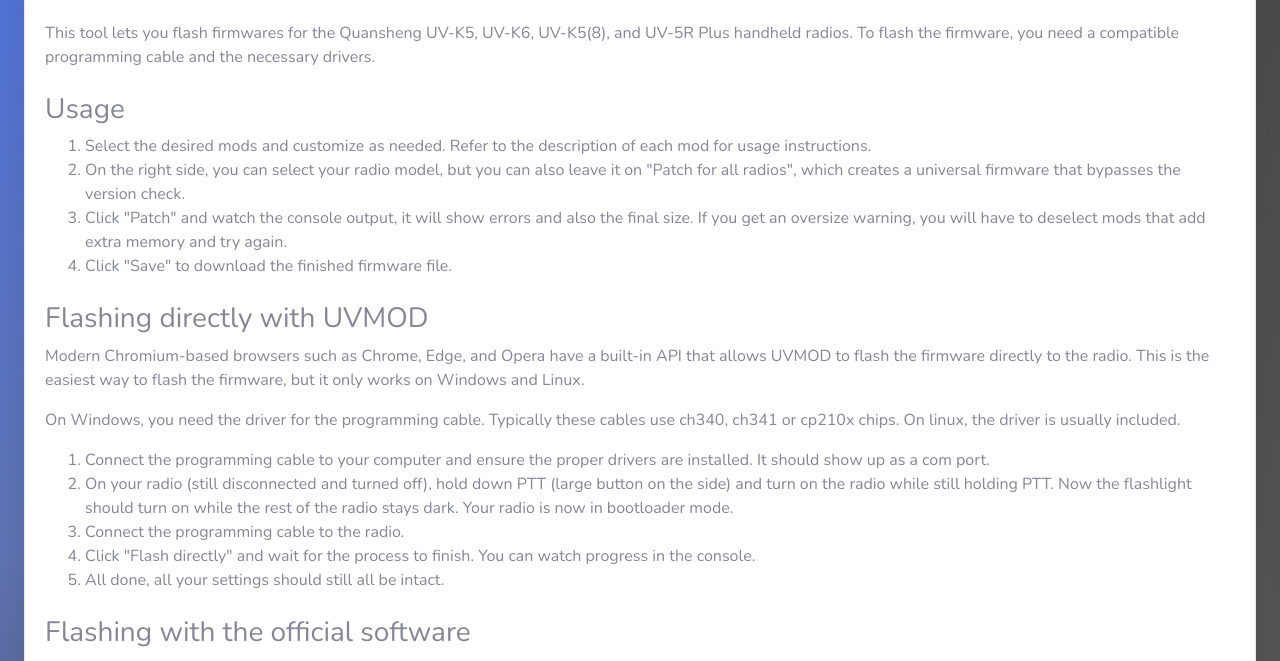
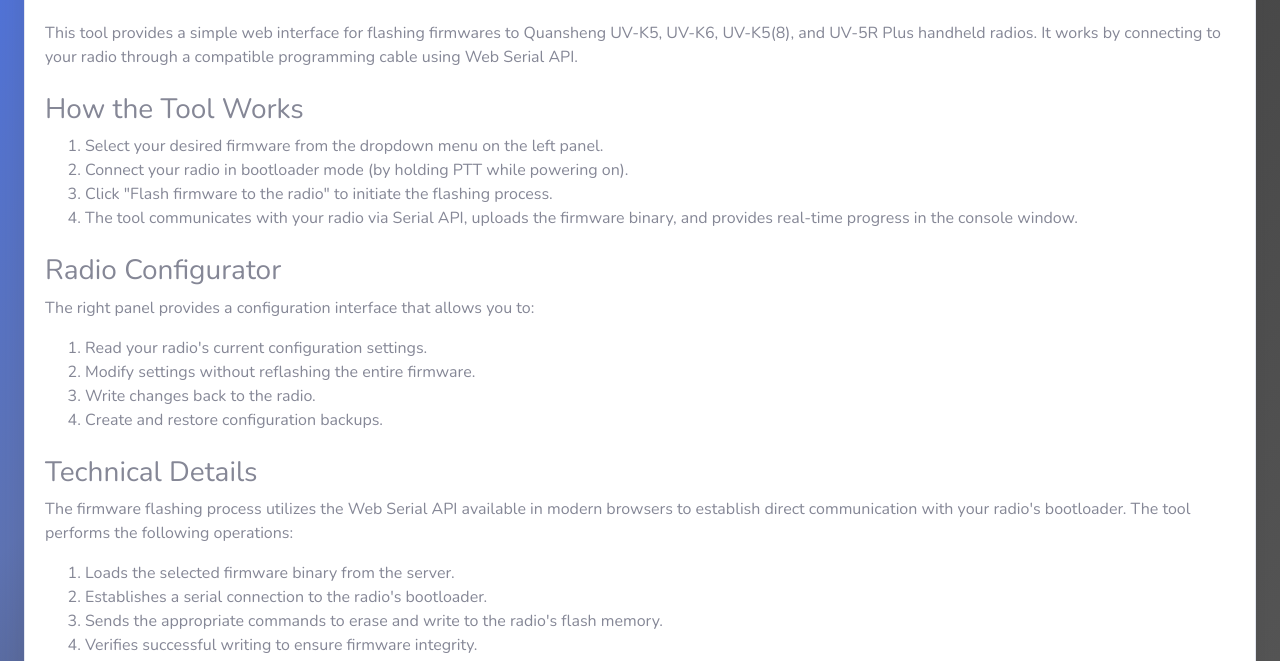
Before and after one commit to iu2frl/uvtools-frl, a plain HTML site: page index.html in a window 1280 px wide. Both pictures are taken after a click on the button "Instructions". Shown: the part 139-800 px from the top of the page. Drawn offline with Linux system fonts and the light colour scheme.

Commit message:
Update instructions and usage details for IU2FRL Flasher; enhance radio configurator functionality

```diff
--- a/index.html
+++ b/index.html
@@ -141,56 +141,45 @@
                 </a>
                 <div id="instructions" class="card-body collapse">
                   <h2 class="mb-4">IU2FRL Flasher (derived from UVMOD)</h2>
-                  <p>This tool lets you flash firmwares for the Quansheng UV-K5, UV-K6, UV-K5(8), and UV-5R
-                    Plus handheld radios. To flash the firmware, you need a compatible programming cable and the
-                    necessary drivers.</p>
+                  <p>This tool provides a simple web interface for flashing firmwares to Quansheng UV-K5, UV-K6, UV-K5(8), and UV-5R
+                  Plus handheld radios. It works by connecting to your radio through a compatible programming cable using Web Serial API.</p>
 
-                  <h3 class="mt-4">Usage</h3>
+                  <h3 class="mt-4">How the Tool Works</h3>
                   <ol>
-                    <li>Select the desired mods and customize as needed. Refer to the description of each mod for usage
-                      instructions.</li>
-                    <li>On the right side, you can select your radio model, but you can also leave it on "Patch for all
-                      radios", which creates a universal firmware that bypasses the version check. </li>
-                    <li>Click "Patch" and watch the console output, it will show errors and also the final size. If you
-                      get an oversize warning, you will have to deselect mods that add extra memory and try again.</li>
-                    <li>Click "Save" to download the finished firmware file.</li>
+                  <li>Select your desired firmware from the dropdown menu on the left panel.</li>
+                  <li>Connect your radio in bootloader mode (by holding PTT while powering on).</li>
+                  <li>Click "Flash firmware to the radio" to initiate the flashing process.</li>
+                  <li>The tool communicates with your radio via Serial API, uploads the firmware binary, and provides real-time progress in the console window.</li>
                   </ol>
 
-                  <h3 class="mt-4">Flashing directly with UVMOD</h3>
-                  <p>Modern Chromium-based browsers such as Chrome, Edge, and Opera have a built-in API
-                    that allows UVMOD to flash the firmware directly to the radio. This is the easiest way to flash the
-                    firmware, but it only works on Windows and Linux.</p>
-                  <p>On Windows, you need the driver for the
-                    programming cable. Typically these cables use ch340, ch341 or cp210x chips. On linux, the driver is
-                    usually included. </p>
+                  <h3 class="mt-4">Radio Configurator</h3>
+                  <p>The right panel provides a configuration interface that allows you to:</p>
                   <ol>
-                    <li>Connect the programming cable to your computer and ensure the proper drivers are installed. It
-                      should show up as a com port.</li>
-                    <li>On your radio (still disconnected and turned off), hold down PTT (large button on the side) and
-                      turn on the radio while still holding PTT. Now the flashlight should turn on while the rest of the
-                      radio stays dark. Your radio is now in bootloader mode.</li>
-                    <li>Connect the programming cable to the radio.</li>
-                    <li>Click "Flash directly" and wait for the process to finish. You can watch progress in the
-                      console. </li>
-                    <li>All done, all your settings should still all be intact.</li>
+                  <li>Read your radio's current configuration settings.</li>
+                  <li>Modify settings without reflashing the entire firmware.</li>
+                  <li>Write changes back to the radio.</li>
+                  <li>Create and restore configuration backups.</li>
                   </ol>
 
-                  <h3 class="mt-4">Flashing with the official software</h3>
-                  <p>If you use Windows, you can use the official updater tool. You can download it directly from UVMOD
-                    using the link in the console window.</p>
+                  <h3 class="mt-4">Technical Details</h3>
+                  <p>The firmware flashing process utilizes the Web Serial API available in modern browsers to establish direct communication with your radio's bootloader. The tool performs the following operations:</p>
                   <ol>
-                    <li>Connect the programming cable to your computer and ensure the proper drivers are installed. In
-                      the device manager, it should show up as a com port.</li>
-                    <li>Start the updater tool, select the com port, and click connect.</li>
-                    <li>Load the customized firmware as the program file.</li>
-                    <li>On your radio (still disconnected and turned off), hold down PTT (large button on the side) and
-                      turn on the radio while still holding PTT. Now the flashlight should turn on while the rest of the
-                      radio stays dark. Your radio is now in bootloader mode.</li>
-                    <li>Connect the programming cable to the radio. The "Update" button in the updater tool should now
-                      become available.</li>
-                    <li>Click update and wait for the tool to finish.</li>
-                    <li>All done, all your settings should still all be intact.</li>
+                  <li>Loads the selected firmware binary from the server.</li>
+                  <li>Establishes a serial connection to the radio's bootloader.</li>
+                  <li>Sends the appropriate commands to erase and write to the radio's flash memory.</li>
+                  <li>Verifies successful writing to ensure firmware integrity.</li>
                   </ol>
+
+                  <h3 class="mt-4">Requirements</h3>
+                  <p>To use this tool effectively:</p>
+                  <ul>
+                  <li>Use a Chromium-based browser (Chrome, Edge, Opera) which supports Web Serial API.</li>
+                  <li>Have appropriate drivers installed for your programming cable (typically ch340, ch341 or cp210x chips).</li>
+                  <li>Connect your radio in bootloader mode before attempting to flash.</li>
+                  <li>Ensure you have a stable connection throughout the flashing process.</li>
+                  </ul>
+
+                  <p class="mt-4 font-weight-bold">Note: If you prefer to download the firmware without flashing, you can use the "Download firmware to PC" button and flash manually using official tools.</p>
                 </div>
 
               </div>
```
